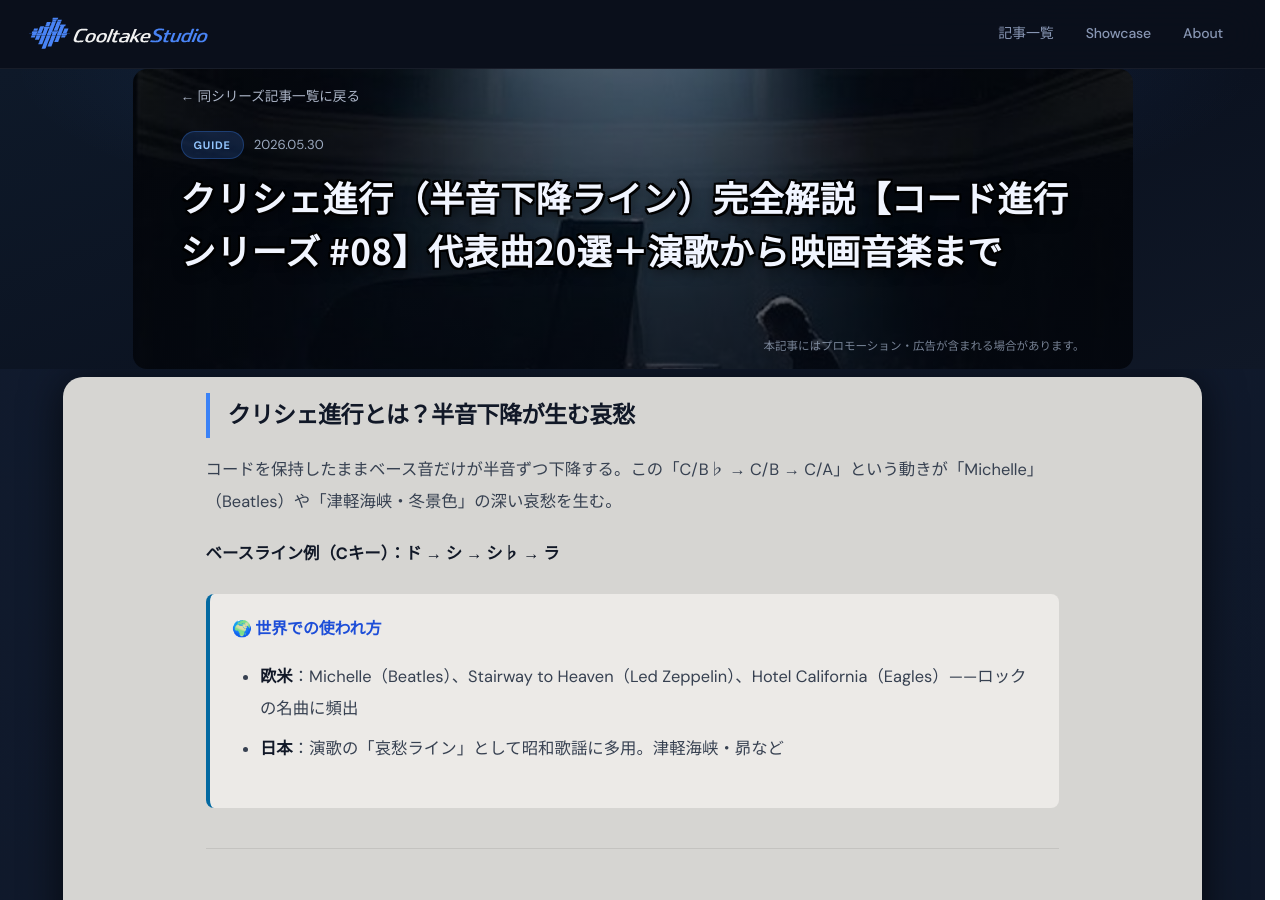
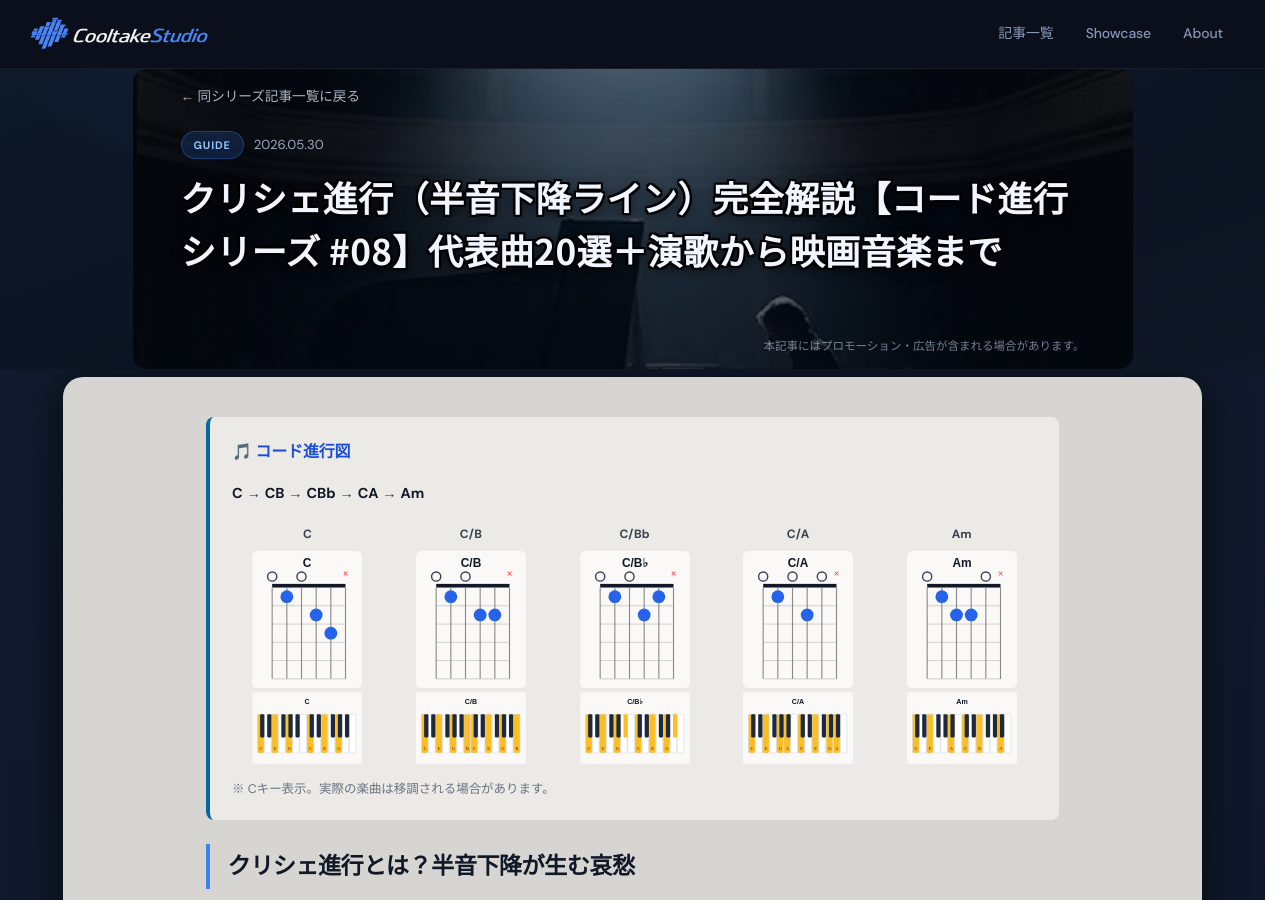
Before and after one commit to cooltake/cooltake-staging, a Jekyll site: the page built from _posts/2026-05-30-chord-progression-08-cliche.md, in a window 1280 px wide and 900 px high. Built offline with Jekyll 4.4.1, drawn with Linux system fonts in a browser that asks for light colours; some web fonts are replaced.

Commit message:
feat: chord-08 add chord diagram section

```diff
--- a/_posts/2026-05-30-chord-progression-08-cliche.md
+++ b/_posts/2026-05-30-chord-progression-08-cliche.md
@@ -6,6 +6,21 @@
 image: /assets/images/thumb-chord-08.jpg
 description: "半音下降ベースラインが生む哀愁「クリシェ進行」を徹底解説。津軽海峡・Michelle（Beatles）・Hotel California（Eagles）など日本・海外の代表曲20曲を楽天購入リンク付きで完全網羅。"
 ---
+
+
+
+<div style="background:#eceae7;border-radius:8px;padding:1.2rem 1.4rem;margin:1.5rem 0;border-left:4px solid #0369a1;">
+<h3 style="color:#111827;margin-top:0;font-size:1rem;font-weight:700;">🎵 コード進行図</h3>
+<p style="color:#374151;font-size:.9rem;margin:.4rem 0 1rem;"><span style="font-weight:700;color:#111827;">C</span> → <span style="font-weight:700;color:#111827;">CB</span> → <span style="font-weight:700;color:#111827;">CBb</span> → <span style="font-weight:700;color:#111827;">CA</span> → <span style="font-weight:700;color:#111827;">Am</span></p>
+<div style="display:grid;grid-template-columns:repeat(5, 1fr);gap:.8rem;overflow-x:auto;">
+<div style="text-align:center;"><p style="font-size:.75rem;font-weight:700;color:#374151;margin:0 0 4px;">C</p><img src="/assets/chord-diagrams/guitar-c.svg" alt="C ギター" style="width:100%;max-width:110px;height:auto;display:block;margin:0 auto 4px;"><img src="/assets/chord-diagrams/piano-c.svg" alt="C ピアノ" style="width:100%;max-width:110px;height:auto;display:block;margin:0 auto;"></div>
+<div style="text-align:center;"><p style="font-size:.75rem;font-weight:700;color:#374151;margin:0 0 4px;">C/B</p><img src="/assets/chord-diagrams/guitar-cb.svg" alt="C/B ギター" style="width:100%;max-width:110px;height:auto;display:block;margin:0 auto 4px;"><img src="/assets/chord-diagrams/piano-cb.svg" alt="C/B ピアノ" style="width:100%;max-width:110px;height:auto;display:block;margin:0 auto;"></div>
+<div style="text-align:center;"><p style="font-size:.75rem;font-weight:700;color:#374151;margin:0 0 4px;">C/Bb</p><img src="/assets/chord-diagrams/guitar-cbb.svg" alt="C/Bb ギター" style="width:100%;max-width:110px;height:auto;display:block;margin:0 auto 4px;"><img src="/assets/chord-diagrams/piano-cbb.svg" alt="C/Bb ピアノ" style="width:100%;max-width:110px;height:auto;display:block;margin:0 auto;"></div>
+<div style="text-align:center;"><p style="font-size:.75rem;font-weight:700;color:#374151;margin:0 0 4px;">C/A</p><img src="/assets/chord-diagrams/guitar-ca.svg" alt="C/A ギター" style="width:100%;max-width:110px;height:auto;display:block;margin:0 auto 4px;"><img src="/assets/chord-diagrams/piano-ca.svg" alt="C/A ピアノ" style="width:100%;max-width:110px;height:auto;display:block;margin:0 auto;"></div>
+<div style="text-align:center;"><p style="font-size:.75rem;font-weight:700;color:#374151;margin:0 0 4px;">Am</p><img src="/assets/chord-diagrams/guitar-am.svg" alt="Am ギター" style="width:100%;max-width:110px;height:auto;display:block;margin:0 auto 4px;"><img src="/assets/chord-diagrams/piano-am.svg" alt="Am ピアノ" style="width:100%;max-width:110px;height:auto;display:block;margin:0 auto;"></div>
+</div>
+<p style="color:#6b7280;font-size:.78rem;margin:.8rem 0 0;">※ Cキー表示。実際の楽曲は移調される場合があります。</p>
+</div>
 
 
 ## クリシェ進行とは？半音下降が生む哀愁
```
